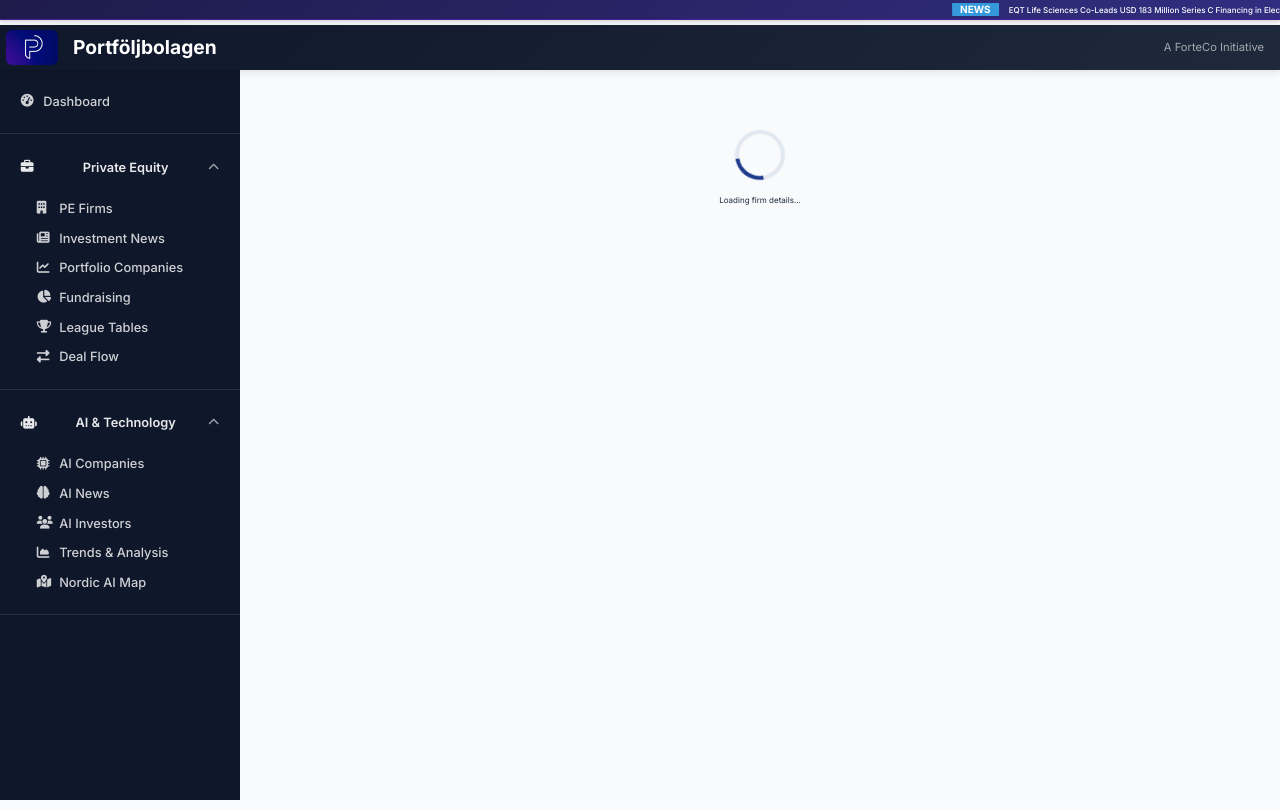
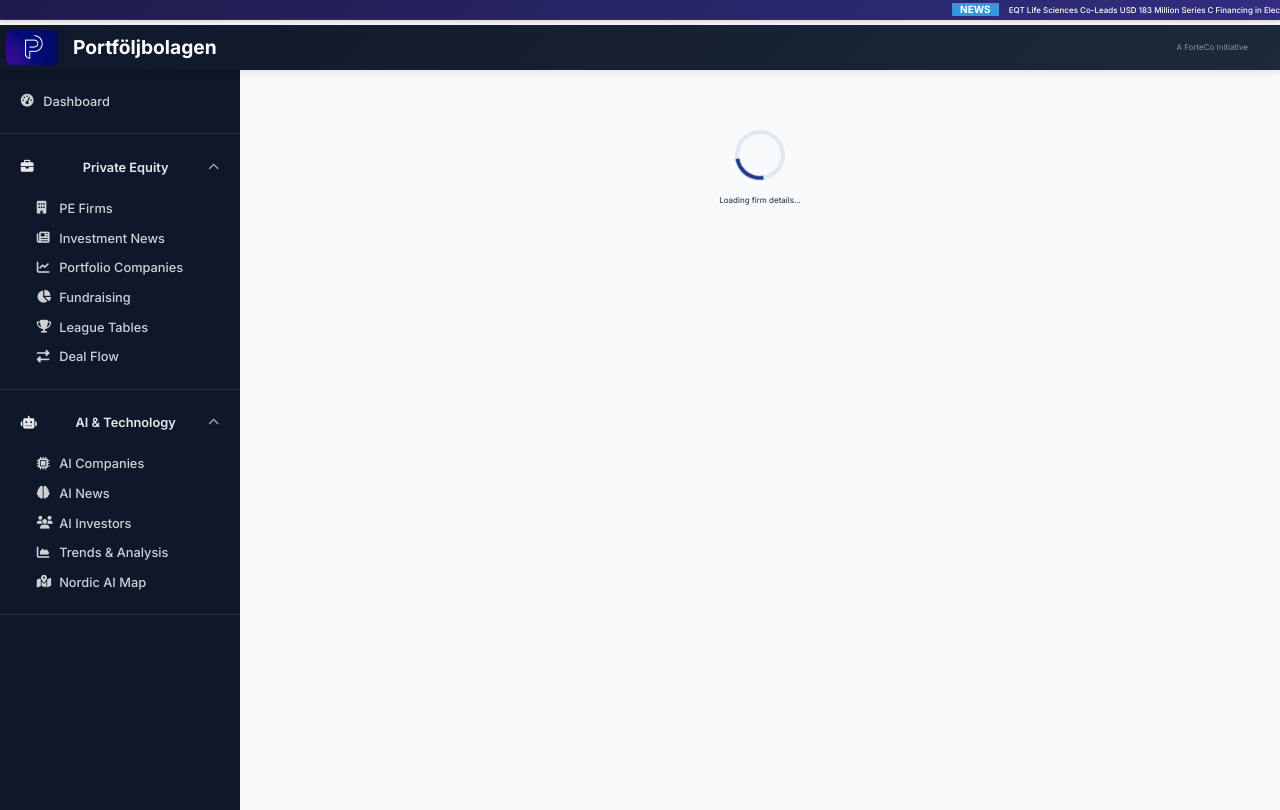
Before and after one commit to EdoardoHahnel/Portfolio-website, a Flask app: page /pe-firm/1 in a window 1280 px wide. Run offline with Flask 3, Linux system fonts and the light colour scheme.

Commit message:
Fix mobile scrolling issues and adjust ForteCo text size and positioning

```diff
--- a/templates/base.html
+++ b/templates/base.html
@@ -45,8 +45,8 @@
             </div>
 
             <!-- ForteCo attribution -->
-            <div style="margin-left: auto;">
-                <span style="font-size: 0.7rem; color: rgba(255, 255, 255, 0.6); font-weight: 400;">A ForteCo Initiative</span>
+            <div style="margin-left: auto; margin-right: 1rem;">
+                <span style="font-size: 0.5rem; color: rgba(255, 255, 255, 0.5); font-weight: 400;">A ForteCo Initiative</span>
             </div>
 
         </div>
--- a/templates/pe_firm_detail.html
+++ b/templates/pe_firm_detail.html
@@ -16,6 +16,40 @@
     #firmDetailContainer {
         overflow-x: hidden;
         max-width: 100%;
+        min-height: 100vh;
+        padding-bottom: 2rem;
+    }
+
+    /* Ensure body and html allow scrolling */
+    body, html {
+        overflow-x: hidden;
+        overflow-y: auto;
+        height: auto;
+        min-height: 100vh;
+    }
+
+    /* Fix main container scrolling */
+    .main-container {
+        overflow-x: hidden !important;
+        overflow-y: auto !important;
+        height: auto !important;
+        min-height: calc(100vh - 60px) !important;
+        max-height: none !important;
+    }
+
+    /* Override any layout.css restrictions */
+    body.modern-layout {
+        overflow-x: hidden !important;
+        overflow-y: auto !important;
+        height: auto !important;
+        min-height: 100vh !important;
+    }
+
+    /* Ensure the page can scroll to bottom */
+    .main-container > div {
+        overflow: visible !important;
+        height: auto !important;
+        min-height: auto !important;
     }
 
     /* Mobile responsive adjustments */
```
